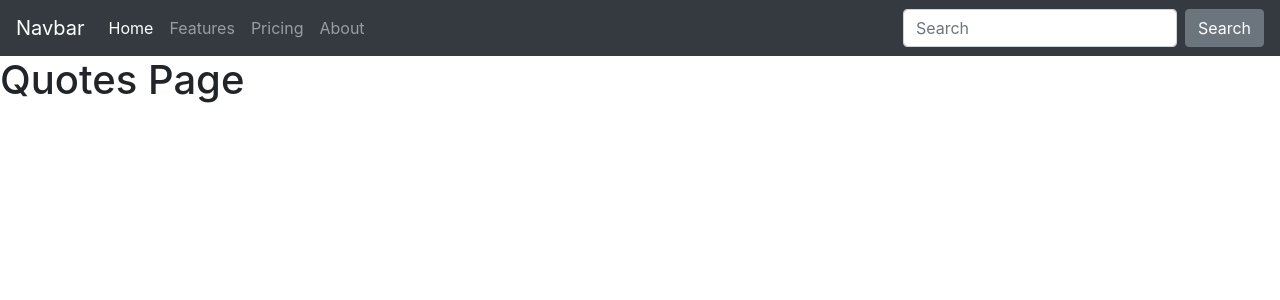
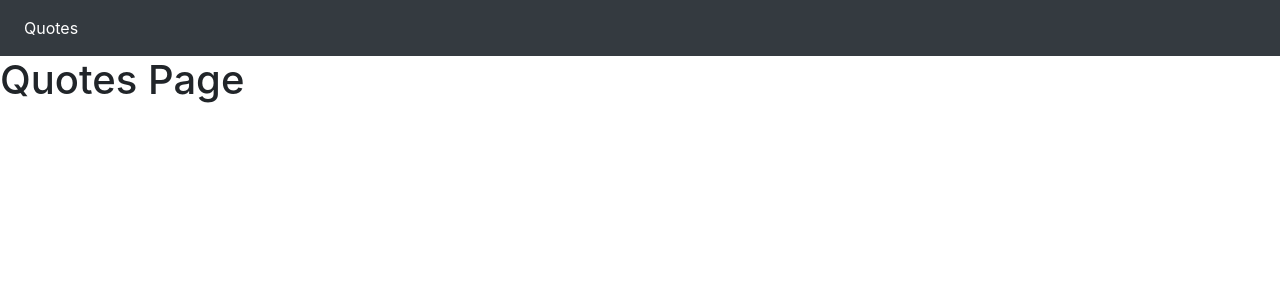
Before and after one commit to moha-abdul/Quotes, an Angular app: page / in a window 1280 px wide. Shown: the top 300 px of the page. Built offline with nearby package versions, Linux system fonts and the light colour scheme.

Commit message:
Edit style to navigatio and titlen

```diff
--- a/src/app/quote-nav/quote-nav.component.html
+++ b/src/app/quote-nav/quote-nav.component.html
@@ -1,6 +1,5 @@
 
 <nav class="navbar navbar-expand-lg navbar-dark bg-dark">
-  <a class="navbar-brand" href="#">Navbar</a>
   <button class="navbar-toggler" type="button" data-toggle="collapse" data-target="#navbarColor02" aria-controls="navbarColor02" aria-expanded="false" aria-label="Toggle navigation">
     <span class="navbar-toggler-icon"></span>
   </button>
@@ -8,21 +7,8 @@
   <div class="collapse navbar-collapse" id="navbarColor02">
     <ul class="navbar-nav mr-auto">
       <li class="nav-item active">
-        <a class="nav-link" href="#">Home <span class="sr-only">(current)</span></a>
-      </li>
-      <li class="nav-item">
-        <a class="nav-link" href="#">Features</a>
-      </li>
-      <li class="nav-item">
-        <a class="nav-link" href="#">Pricing</a>
-      </li>
-      <li class="nav-item">
-        <a class="nav-link" href="#">About</a>
+        <a class="nav-link nav-link-style" >Quotes <span class="sr-only">(current)</span></a>
       </li>
     </ul>
-    <form class="form-inline my-2 my-lg-0">
-      <input class="form-control mr-sm-2" type="text" placeholder="Search">
-      <button class="btn btn-secondary my-2 my-sm-0" type="submit">Search</button>
-    </form>
   </div>
 </nav>
```
